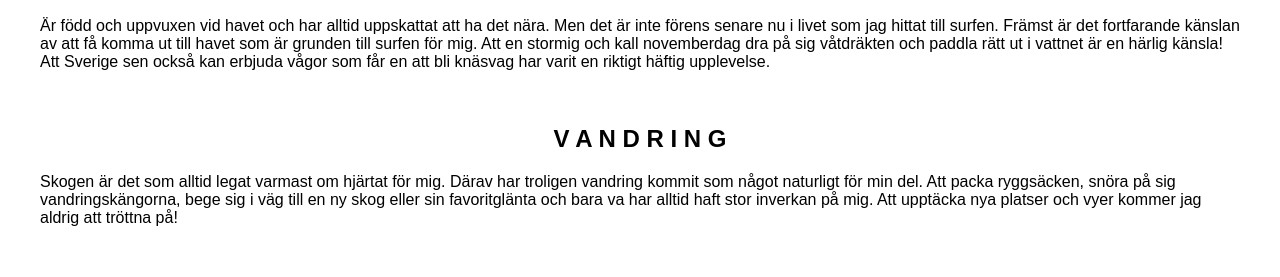
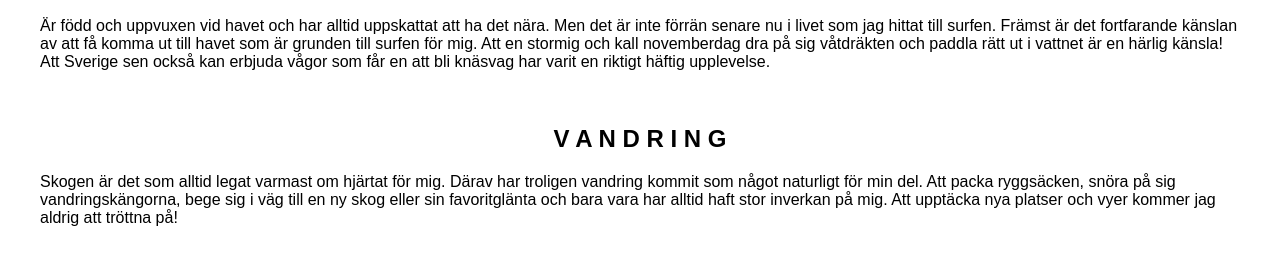
Before and after one commit to AnderssonJonathan/Portfolio-v2, a plain HTML site: page pages/about.html in a window 1280 px wide. Shown: the part 759-1036 px from the top of the page. Drawn offline with Linux system fonts and the light colour scheme.

Commit message:
Rättat text

```diff
--- a/pages/about.html
+++ b/pages/about.html
@@ -29,16 +29,23 @@
     <div class="main">
         <div class="mainAbout">
             <h2><br> S U R F</h2>
-            <p>Är född och uppvuxen vid havet och har alltid uppskattat att ha det nära. Men det är inte förens senare nu i livet som jag hittat till surfen. Främst är det fortfarande känslan av att få komma ut till havet som är grunden till surfen för mig. Att en stormig och kall novemberdag dra på sig våtdräkten och paddla rätt ut i vattnet är en härlig känsla! Att Sverige sen också kan erbjuda vågor som får en att bli knäsvag har varit en riktigt häftig upplevelse. </p>
+            <p>Är född och uppvuxen vid havet och har alltid uppskattat att ha det nära. Men det är inte förrän senare nu i livet som jag hittat till surfen.
+                Främst är det fortfarande känslan av att få komma ut till havet som är grunden till surfen för mig. Att en stormig och kall novemberdag dra på
+                sig våtdräkten och paddla rätt ut i vattnet är en härlig känsla! Att Sverige sen också kan erbjuda vågor som får en att bli knäsvag har varit en
+                riktigt häftig upplevelse. </p>
             <br>
             <h2>V A N D R I N G</h2>
-            <p>Skogen är det som alltid legat varmast om hjärtat för mig. Därav har troligen vandring kommit som något naturligt för min del. Att packa ryggsäcken, snöra på sig vandringskängorna, bege sig i väg till en ny skog eller sin favoritglänta och bara va har alltid haft stor inverkan på mig. Att upptäcka nya platser och vyer kommer jag aldrig att tröttna på! </p>
+            <p>Skogen är det som alltid legat varmast om hjärtat för mig. Därav har troligen vandring kommit som något naturligt för min del. Att packa ryggsäcken,
+                snöra på sig vandringskängorna, bege sig i väg till en ny skog eller sin favoritglänta och bara vara har alltid haft stor inverkan på mig. Att upptäcka
+                nya platser och vyer kommer jag aldrig att tröttna på! </p>
                 <br>
             <h2>M U S I K</h2>
-            <p>Musik är något jag inte klarar mig utan! Jag har musik när jag pluggar, på jobbet när det är möjligt, det som får mig att springa den där extra kilometern osv. Jag började spela piano när jag var nio och det är fortfarande något som jag spelar. Tycker mest om att skapa egna små melodier och stycken.</p>
+            <p>Musik är något jag inte klarar mig utan! Jag har musik när jag pluggar, på jobbet när det är möjligt, det som får mig att springa den där extra kilometern osv.
+                Jag började spela piano när jag var nio och det är fortfarande något som jag spelar. Tycker mest om att skapa egna små melodier och stycken.</p>
             <br>
             <h2>M A T</h2>
-            <p>Kärnan i det hela är ju mat! Det är mat som man samlas vid efter en jobbdag eller med vänner och släktningar. I mat finns vår historia och traditioner och som fortsätter att ständigt utvecklas. Tycker om att laga mat och ge det lite extra kärlek.</p>
+            <p>Kärnan i det hela är ju mat! Det är mat som man samlas vid efter en jobbdag eller med vänner och släktningar. I mat finns vår historia och traditioner och som
+                fortsätter att ständigt utvecklas. Tycker om att laga mat och ge det lite extra kärlek.</p>
         </div>
     </div>
 
```
